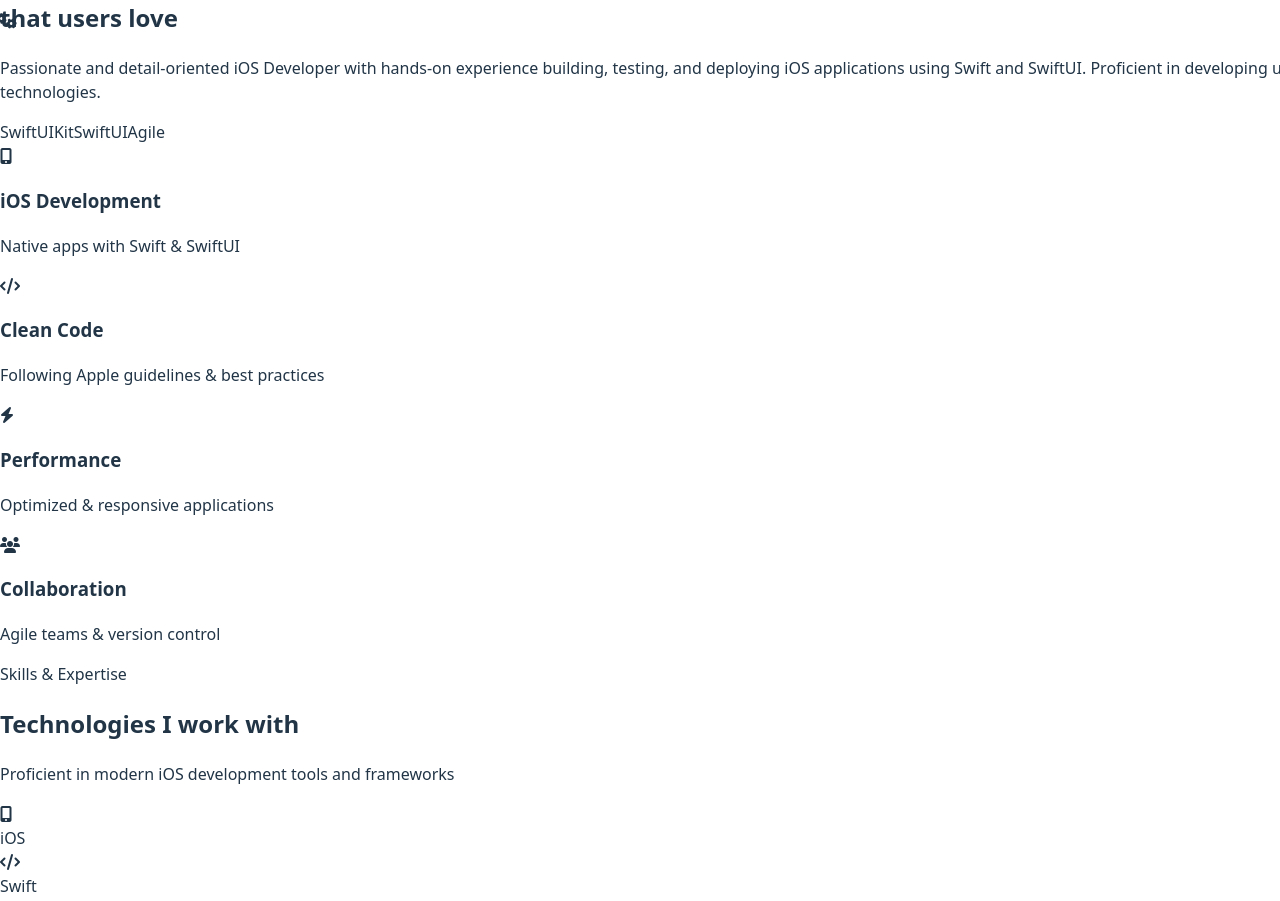
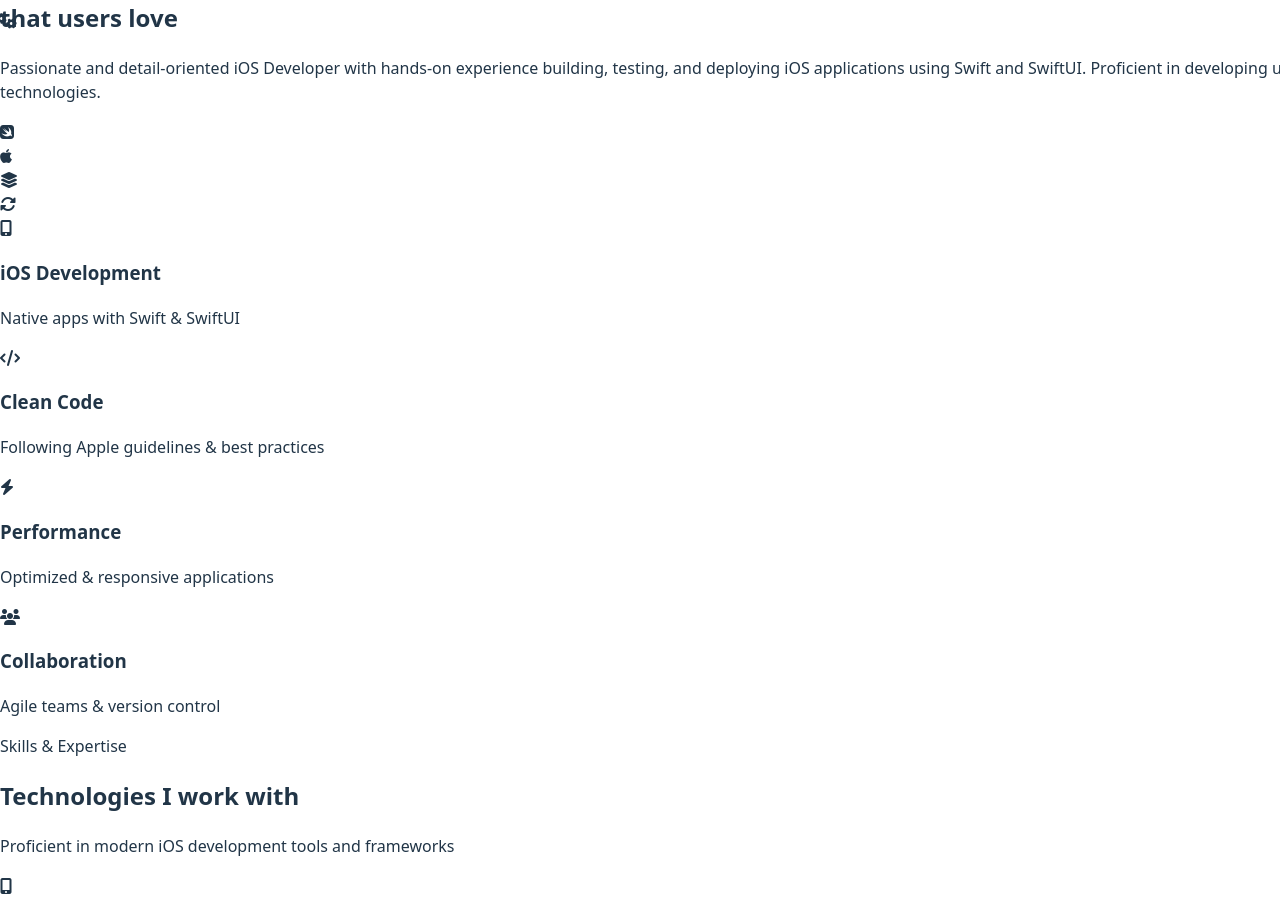
Before and after one commit to KaushikShee/ios_portfolio, a React (Vite) app: page / in a window 1280 px wide. Shown: the part 4820-5721 px from the top of the page. Built offline with nearby package versions, Linux system fonts and the light colour scheme; the HTML template or start-up script is replaced by a standard one.

Commit message:
Replace About section text tags with icons
- Replaced 'Swift', 'UIKit', 'SwiftUI', 'Agile' text badges with icons
- Used FontAwesome icons: fab fa-swift, fab fa-apple, fas fa-layer-group, fas fa-sync-alt
- Added hover effects for icons
- Updated CSS for .tag-icon

```diff
--- a/src/components/About.jsx
+++ b/src/components/About.jsx
@@ -60,18 +60,24 @@ function About() {
                         <p className="about-description">
                             Passionate and detail-oriented iOS Developer with hands-on experience building, testing, and deploying iOS applications using Swift and SwiftUI. Proficient in developing user-friendly interfaces, integrating RESTful APIs, managing app lifecycle, and working with Apple frameworks such as UIKit, AVFoundation, CoreData, and WebKit. Experienced in version control (Git), debugging, and collaborating in Agile teams. Eager to contribute to high-quality mobile products and continuously learn emerging iOS technologies.
                         </p>
-                        <div className="about-tags">
-                            {['Swift', 'UIKit', 'SwiftUI', 'Agile'].map((tag, index) => (
-                                <motion.span
-                                    key={tag}
-                                    className="tag"
+                        <div className="about-tags icon-tags">
+                            {[
+                                { icon: 'fab fa-swift', name: 'Swift' },
+                                { icon: 'fab fa-apple', name: 'UIKit' },
+                                { icon: 'fas fa-layer-group', name: 'SwiftUI' },
+                                { icon: 'fas fa-sync-alt', name: 'Agile' }
+                            ].map((item, index) => (
+                                <motion.div
+                                    key={item.name}
+                                    className="tag-icon"
+                                    title={item.name}
                                     initial={{ opacity: 0, scale: 0.8 }}
                                     animate={isInView ? { opacity: 1, scale: 1 } : {}}
                                     transition={{ duration: 0.4, delay: 0.4 + index * 0.1 }}
-                                    whileHover={{ scale: 1.1, y: -2 }}
+                                    whileHover={{ scale: 1.2, rotate: 10, color: 'var(--accent-blue)' }}
                                 >
-                                    {tag}
-                                </motion.span>
+                                    <i className={item.icon} />
+                                </motion.div>
                             ))}
                         </div>
                     </motion.div>
--- a/src/styles/index.css
+++ b/src/styles/index.css
@@ -627,6 +627,12 @@ section {
     flex-wrap: wrap;
 }
 
+.about-tags.icon-tags {
+    gap: 24px;
+    align-items: center;
+    margin-top: 32px;
+}
+
 .tag {
     padding: 8px 16px;
     background: var(--bg-card);
@@ -634,6 +640,18 @@ section {
     border-radius: 6px;
     font-size: 0.85rem;
     color: var(--text-secondary);
+}
+
+.tag-icon {
+    font-size: 2.5rem;
+    color: var(--text-muted);
+    transition: all 0.3s cubic-bezier(0.175, 0.885, 0.32, 1.275);
+    cursor: help;
+    display: inline-flex;
+}
+
+.tag-icon:hover {
+    color: var(--text-primary);
 }
 
 .about-cards {
```
